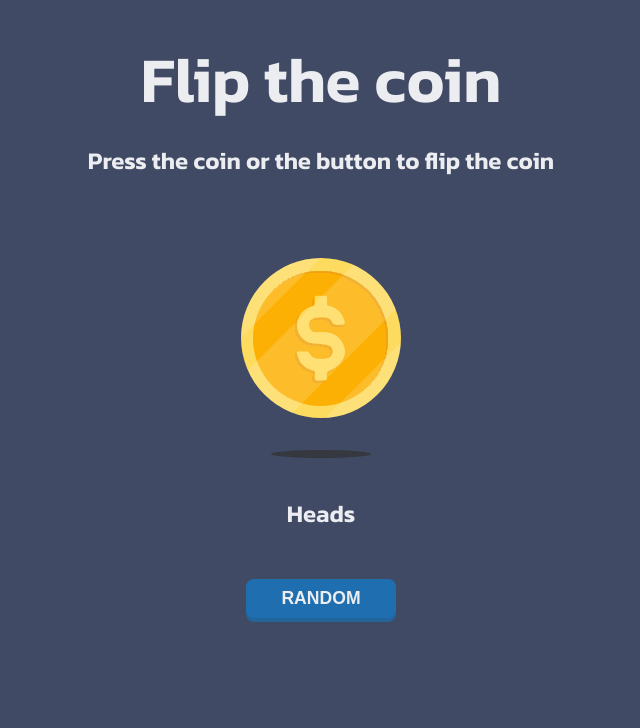
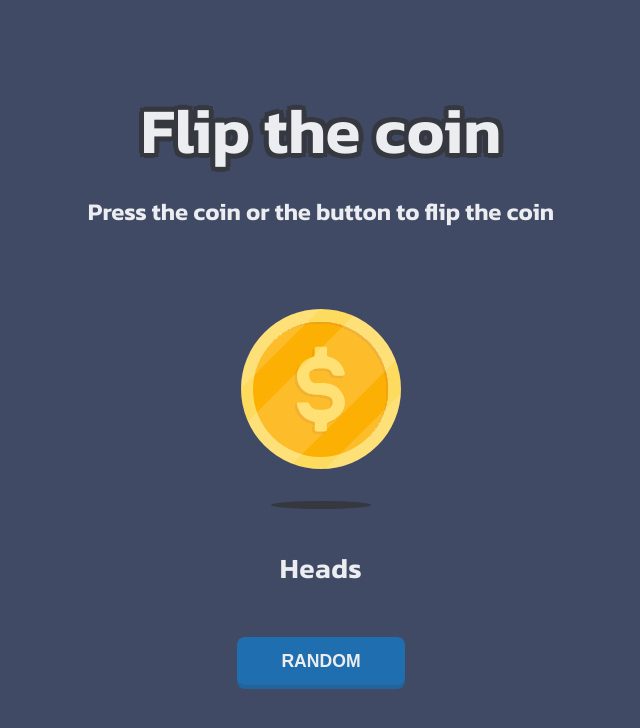
Before and after one commit to hexiom/devchallenges-coinflip-vue, a Vue app: page / in a window 1280 px wide. Shown: the top 728 px of the page, without its empty margins (319-959 px from the left). Built offline with nearby package versions, Linux system fonts and the light colour scheme.

Commit message:
finished

```diff
--- a/package.json
+++ b/package.json
@@ -9,7 +9,6 @@
     "preview": "vite preview"
   },
   "dependencies": {
-    "mitt": "^3.0.1",
     "pinia": "^3.0.1",
     "vue": "^3.5.13"
   },
--- a/src/App.vue
+++ b/src/App.vue
@@ -3,20 +3,28 @@ import Coin from './components/Coin.vue';
 </script>
 
 <template>
-  <header class="centered">
-    <h1 class="padding-top-large padding-bottom-medium large-border">Flip the coin</h1>
+  <main class="centered">
+    <h1 class="padding-bottom-medium large-border">Flip the coin</h1>
     <p>Press the coin or the button to flip the coin</p>
 
     <Coin />
-  </header>
+  </main>
 </template>
 
 <style scoped>
 
+main {
+  height: 100%;
+}
+
 .large-border {
-  /* TODO: Because for some reason, this is the hardest thing to
-     do on this whole project, the text-shadow given on the website
-     isn't even good compared to the one shown
+  /*
+    This was somehow the hardest thing to do in the whole project
+    And it's still subpar because there isn't a definitive text-stroke property
+    except for -webkit-text-stroke, but that doesn't work on all browsers
+    https://stackoverflow.com/questions/13426875/text-border-using-css-border-around-text
   */
+  text-shadow: 5px 0 var(--color-dark), -5px 0 var(--color-dark), 0 5px var(--color-dark), 0 -5px var(--color-dark),
+             4px 4px var(--color-dark), -4px -4px var(--color-dark), 4px -4px var(--color-dark), -4px 4px var(--color-dark);
 }
 </style>
--- a/src/assets/main.css
+++ b/src/assets/main.css
@@ -11,9 +11,14 @@
   --font-family-fallback: -apple-system, BlinkMacSystemFont, 'Segoe UI', Roboto, Helvetica, sans-serif;
 }
 
+#app {
+  height: 100%;
+}
+
 .centered {
   display: flex;
   flex-direction: column;
+  justify-content: center;
   align-items: center;
 }
 
@@ -67,6 +72,7 @@ h1,
 h2,
 p {
   font-weight: 600;
+  text-wrap: nowrap;
 }
 
 h1 {
@@ -93,6 +99,8 @@ body {
   background: var(--color-bg);
   font-family: var(--font-family);
 
+  height: 100vh;
+  overflow: hidden;
   -webkit-font-smoothing: antialiased;
   -moz-osx-font-smoothing: grayscale;
 }
--- a/src/components/Button.vue
+++ b/src/components/Button.vue
@@ -11,6 +11,7 @@ defineProps<{
 </template>
 
 <style scoped>
+
 .btn {
   cursor: pointer;
   background-color: var(--color-accent);
@@ -19,7 +20,7 @@ defineProps<{
   font-size: 1.1rem;
   font-weight: 600;
   border-radius: 8px;
-  padding: 0.5em 2em;
+  padding: 0.75em 2.5em;
   box-shadow: 0px 4px 0px 0px var(--color-accent-dark);
 }
 
@@ -42,4 +43,5 @@ defineProps<{
   transform: translateY(4px);
   box-shadow: none;
 }
+
 </style>
--- a/src/components/Coin.vue
+++ b/src/components/Coin.vue
@@ -7,7 +7,6 @@ import { useCoinFlipStore } from "@/stores/coinStore"
 import { getStateName } from "@/util/util"
 import { onMounted, useTemplateRef } from "vue"
 
-const imageRef = useTemplateRef("coin-img")
 const coinStore = useCoinFlipStore()
 const coinImages = [
   coinHeadsSvg,
@@ -30,7 +29,7 @@ function spinCoin() {
       <img class="shadow-img" :src="coinShadow" alt="">
     </div>
 
-    <p class="padding-top-medium padding-bottom-large">{{ getStateName(coinStore.face) }}</p>
+    <p class="coin-face">{{ getStateName(coinStore.face) }}</p>
 
     <Button :disabled="coinStore.isSpinning" @onclick="spinCoin">RANDOM</Button>
   </div>
@@ -42,22 +41,36 @@ function spinCoin() {
   padding-bottom: 2rem;
 }
 
+.coin-face {
+  padding-top: 1rem;
+  padding-bottom: 2rem;
+  font-size: 1.75rem;
+  letter-spacing: 0.03rem;
+}
+
 .coin-shadow {
   width: fit-content;
 }
 
 .spinning {
   animation: coin-flipping 0.5s linear infinite;
-  transition: transform 100ms linear;
 }
 
 @keyframes coin-flipping {
   0%, 100% {
     scale: 1 1 1;
+    transform: skewY(0);
+    filter: brightness(100%);
+  }
+
+  20% {
+    filter: brightness(100%)
   }
 
   50% {
     scale: 0 1 1;
+    transform: skewY(8deg);
+    filter: brightness(50%);
   }
 }
 </style>
--- a/src/stores/coinStore.ts
+++ b/src/stores/coinStore.ts
@@ -1,7 +1,7 @@
-import { flipCoin, getRandomBetween } from "@/util/util";
+import { flipCoin, flipWeightedCoin, getRandomBetween } from "@/util/util";
 import { defineStore } from "pinia";
 
-enum State {
+export enum State {
   Heads = 0,
   Tails = 1
 }
@@ -29,12 +29,12 @@ function getSpins(currentState: State, stateToReach: State) {
   // Likewise, if the state is not the same
   // We always want an odd number of spins.
   const isSame = (currentState === stateToReach)
-  // let spins = getRandomBetween(6, 12)
-  let spins = 3
+  let spins = getRandomBetween(2, 8)
+  const isOdd = (spins % 2 == 1)
 
   // Shifts the spins to be even
   // Or shifts it to be odd
-  if ((isSame && (spins & 1)) || (!isSame && !(spins & 1))) {
+  if ((isSame && isOdd) || (!isSame && !isOdd)) {
     spins++;
   }
 
@@ -86,7 +86,9 @@ export const useCoinFlipStore = defineStore<"coinFlip", CoinState, CoinGetters,
     },
 
     startSpin() {
-      const headsOrTails = (flipCoin() as State)
+      // Nice weighted coin
+      // const headsOrTails = flipWeightedCoin(8, 2)
+      const headsOrTails = flipCoin()
 
       this.isSpinning = true
       this.currentSpins = 0
--- a/src/util/util.ts
+++ b/src/util/util.ts
@@ -1,5 +1,18 @@
-export function flipCoin(): number {
-  return getRandomBetween(0, 1)
+import { State } from "@/stores/coinStore";
+
+export function flipCoin(): State {
+  return (getRandomBetween(0, 1) as State)
+}
+
+export function flipWeightedCoin(headsWeight: number, tailsWeight: number): State {
+  const totalWeight = (headsWeight + tailsWeight);
+  const rnd = getRandomBetween(0, totalWeight)
+
+  if (rnd < headsWeight) {
+    return State.Heads
+  }
+
+  return State.Tails
 }
 
 export function getRandomBetween(a: number, b: number): number {
```
Also changed, not shown: 1 other file (tests, documents, lock files or other folders).
